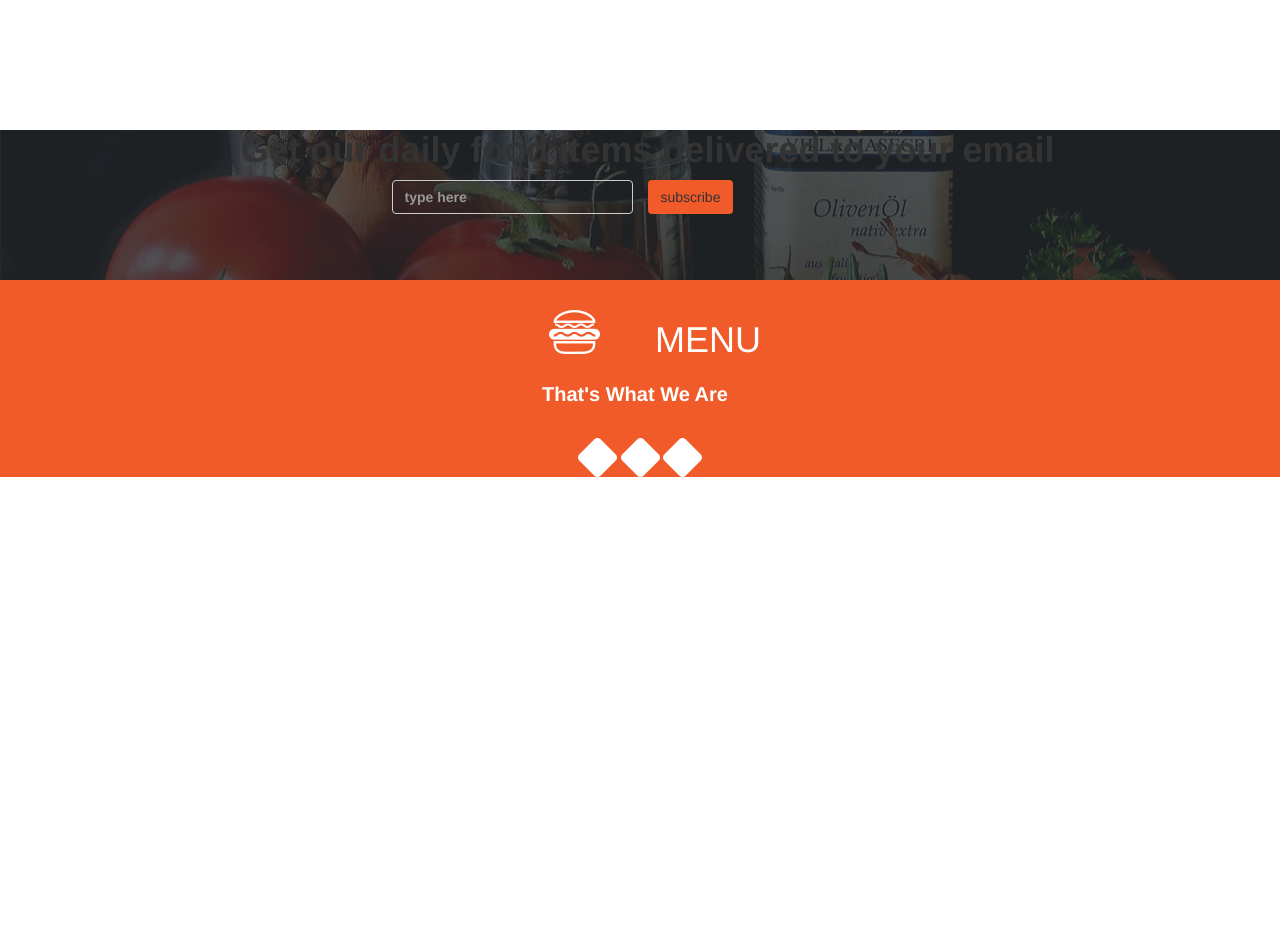
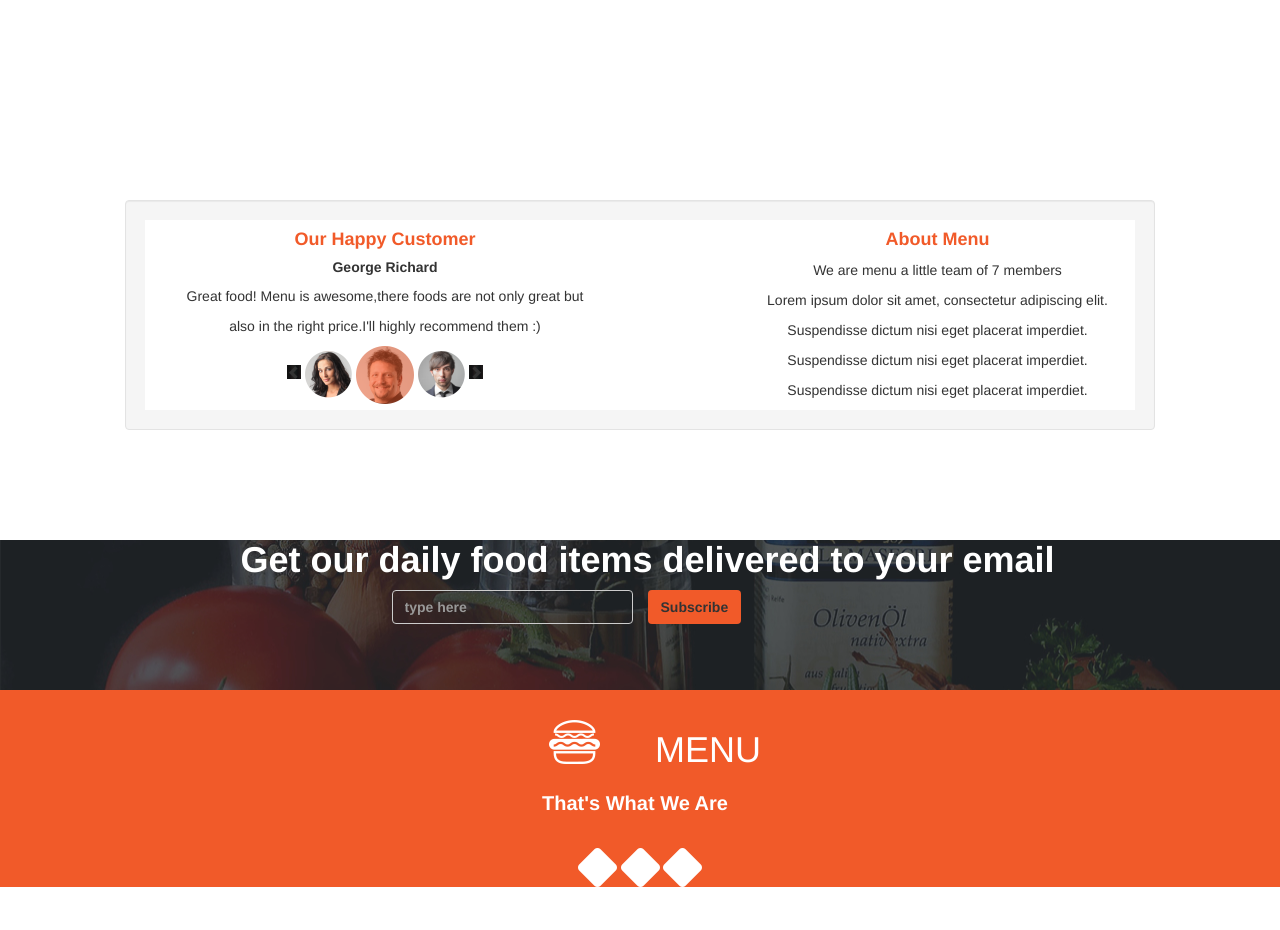
Before and after one commit to Benard18/independent-project, a plain HTML site: page project.html in a window 1280 px wide. Shown: the part 2320-3250 px from the top of the page. Before the commit the page ends 2887 px from the top, so only its background shows below. Drawn offline with nearby package versions, Linux system fonts and the light colour scheme; files whose address does not match are found by name.

Commit message:
add the changes made.

```diff
--- a/css/styles.css
+++ b/css/styles.css
@@ -286,3 +286,25 @@ float: left;
 #BB {
   margin-right:10px;
 }
+.customers {
+background-color: rgb(255, 255, 255);
+}
+#outer {
+padding: 70px;
+}
+
+#info {
+text-align: center;
+display: none;
+color: rgb(255, 255, 255);
+}
+#cus {
+  text-align: center;
+}
+.act {
+color:#F15A29;
+
+}
+#qwerty {
+  color: white;
+}
--- a/project.html
+++ b/project.html
@@ -105,17 +105,49 @@
   </div>
 </div>
 </div>
+<div class="container" id="outer">
+      <div class="well" id="cus">
+        <div class="customers">
+          <div class="row">
+            <div class="col-md-6">
+              <h4 class="act"><strong>Our Happy Customer</strong></h4>
+              <h5><strong>George Richard</strong></h5>
+              <p>Great food! Menu is awesome,there foods are not only great but</p>
+              <p>also in the right price.I'll highly recommend them :)</p>
 
+              <i class="glyphicon glyphicon-chevron-left customer"></i>
+              <img src="customers/p1.png"  />
+              <img src="customers/p2.png"  />
+              <img src="customers/p3.png"  />
+              <i class="glyphicon glyphicon-chevron-right customer"></i>
+
+            </div>
+            <div class="col-md-1 vl">
+
+
+            </div>
+            <div class="col-md-5">
+              <h4 class="act"><strong>About Menu</strong></h4>
+              <p>We are menu a little team of 7 members</p>
+              <p>Lorem ipsum dolor sit amet, consectetur adipiscing elit.</p>
+              <p>Suspendisse dictum nisi eget placerat imperdiet.</p>
+              <p>Suspendisse dictum nisi eget placerat imperdiet.</p>
+              <p>Suspendisse dictum nisi eget placerat imperdiet.</p>
+            </div>
+          </div>
+        </div>
+      </div>
+    </div>
 <div>
 
 <div class="container2">
-  <h1><strong>Get our daily food items delivered to your email<strong></h1>
+  <h1 id="qwerty"><strong>Get our daily food items delivered to your email<strong></h1>
 
 <div class="col-md-6">
   <input id="cow" class="form-control" placeholder="type here" type="subscribe here">
 </div>
 
-    <button id="red" type="submit" class="btn">subscribe</button>
+    <button id="red" type="submit" class="btn"><strong>Subscribe</strong></button>
 </div>
 </div>
 <div class="good">
```
